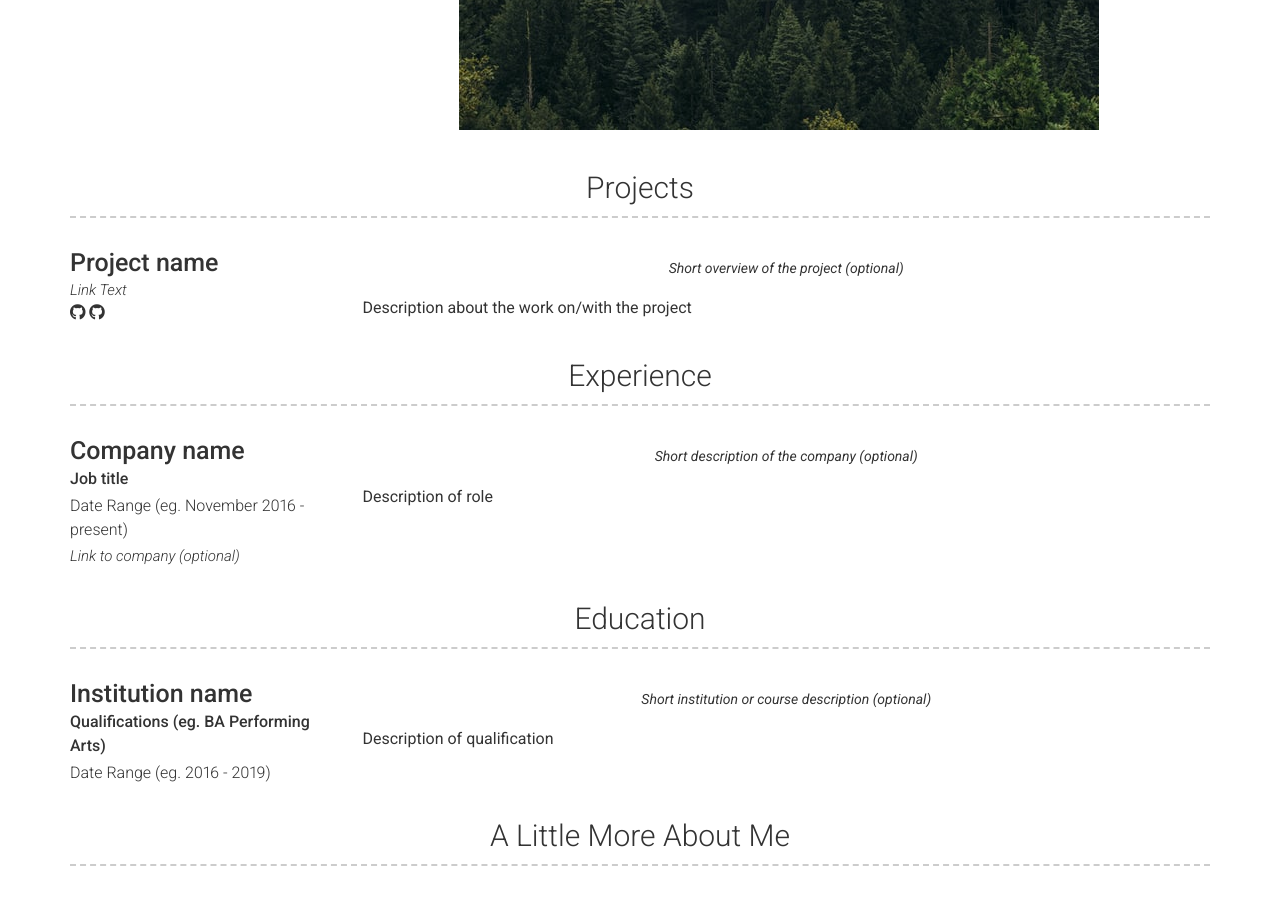
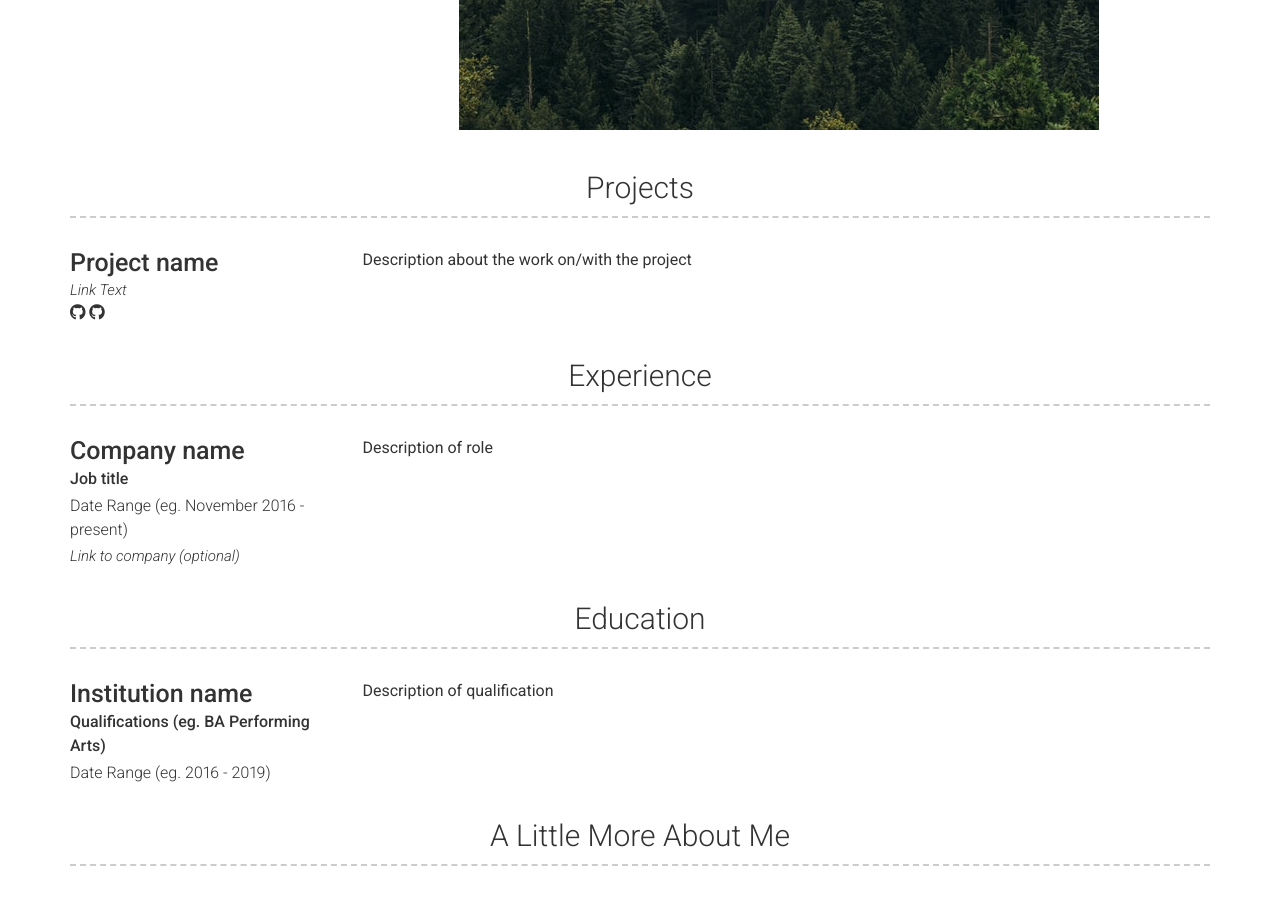
Before and after one commit to khalid-kamil/khalid-kamil.github.io, a Jekyll site: the page built from index.md, in a window 1280 px wide and 900 px high, scrolled down 750 px. Built offline with Jekyll 4.4.1, drawn with Linux system fonts in a browser that asks for light colours; nearby versions of some CDN libraries.

Commit message:
Update _config.yml

```diff
--- a/_config.yml
+++ b/_config.yml
@@ -75,8 +75,7 @@ content:
           - title:  Github page for project (eg. sproogen/modern-resume-theme)
             icon: fab fa-github
             url: Link to project (eg. sproogen.github.io/modern-resume-theme)(optional)
-        quote: >
-          Short overview of the project (optional)
+        quote:
         description: | # this will include new lines to allow paragraphs
           Description about the work on/with the project
   - title: Experience
@@ -87,8 +86,7 @@ content:
         sub_title: Job title
         caption: Date Range (eg. November 2016 - present)
         link: Link to company (optional)
-        quote: >
-          Short description of the company (optional)
+        quote:
         description: | # this will include new lines to allow paragraphs
           Description of role
   - title: Education
@@ -98,8 +96,7 @@ content:
         title: Institution name
         sub_title: Qualifications (eg. BA Performing Arts)
         caption: Date Range (eg. 2016 - 2019)
-        quote: >
-          Short institution or course description (optional)
+        quote:
         description: | # this will include new lines to allow paragraphs
           Description of qualification
   - title: A Little More About Me
```
